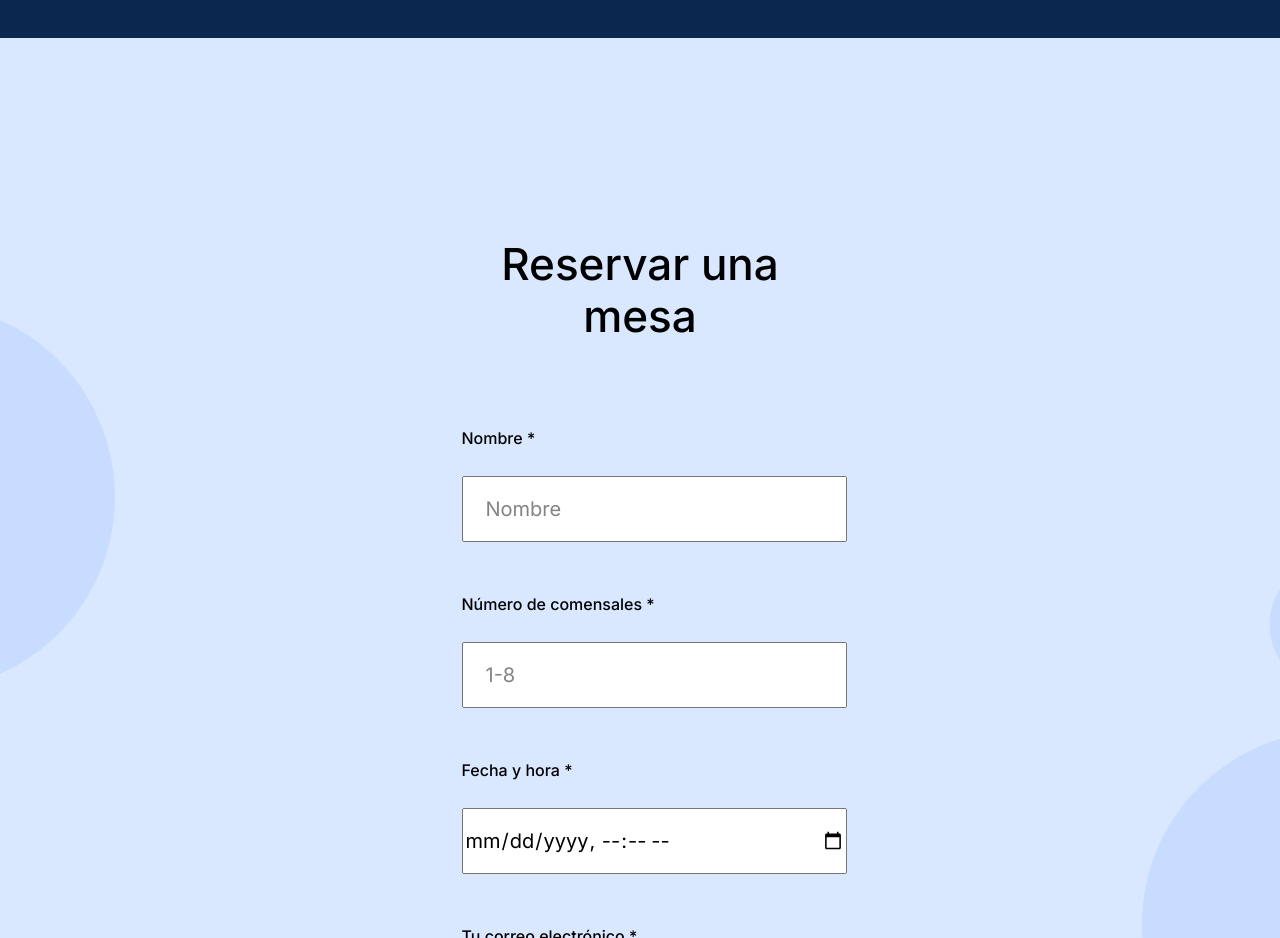
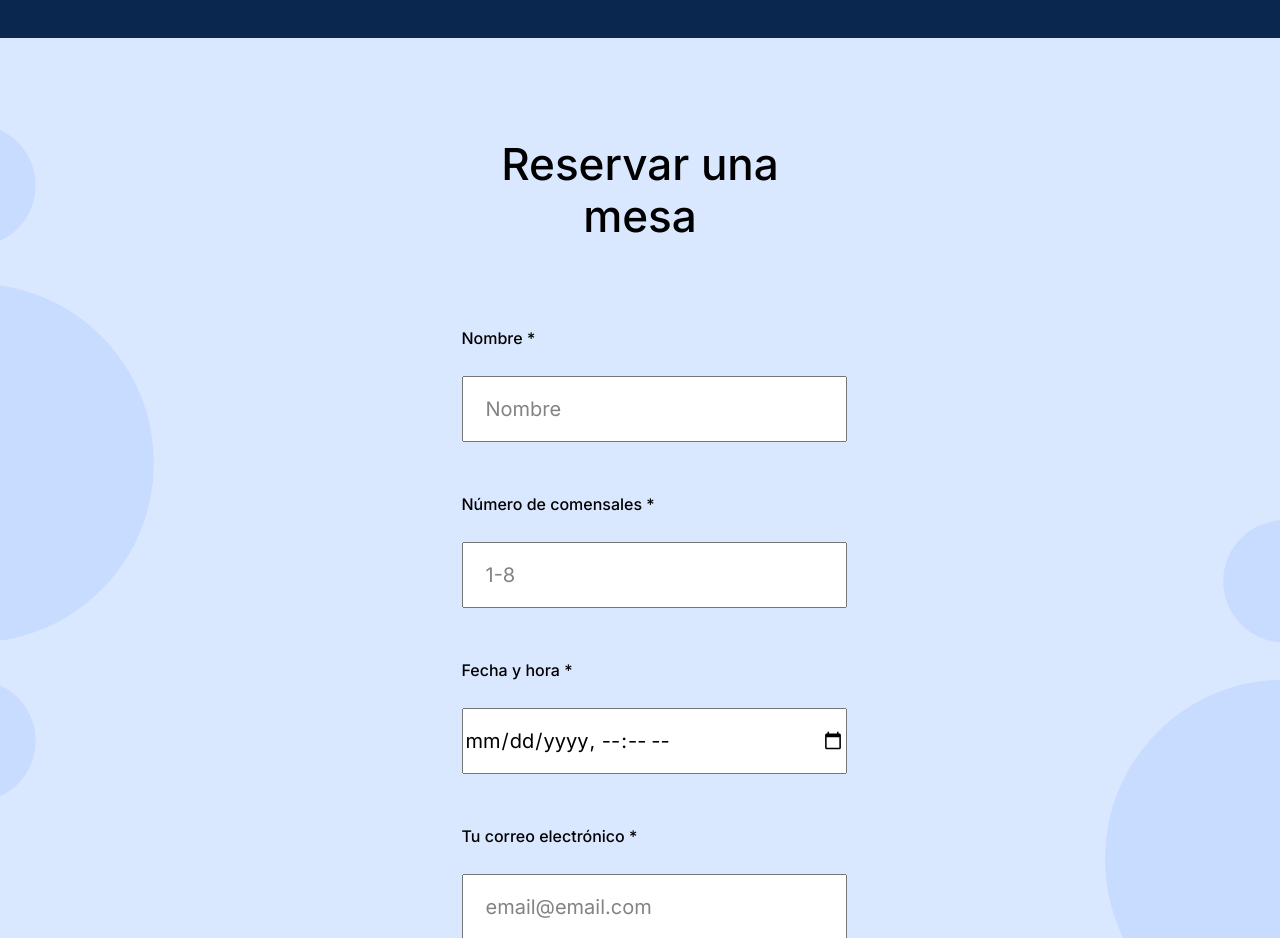
Before and after one commit to AndruTech/web_project_coffeeshop, a plain HTML site: page index.html in a window 1280 px wide. Shown: the part 1640-2578 px from the top of the page. Drawn offline with Linux system fonts and the light colour scheme.

Commit message:
se corrige margenes del titulo de reservas

```diff
--- a/pages/index.css
+++ b/pages/index.css
@@ -270,7 +270,7 @@
 }
 
 .reservation__title {
-  margin: 100px 0 0;
+  margin: 0;
   padding: 0;
   font-family: "Inter", Arial, sans-serif;
   font-style: normal;
```
